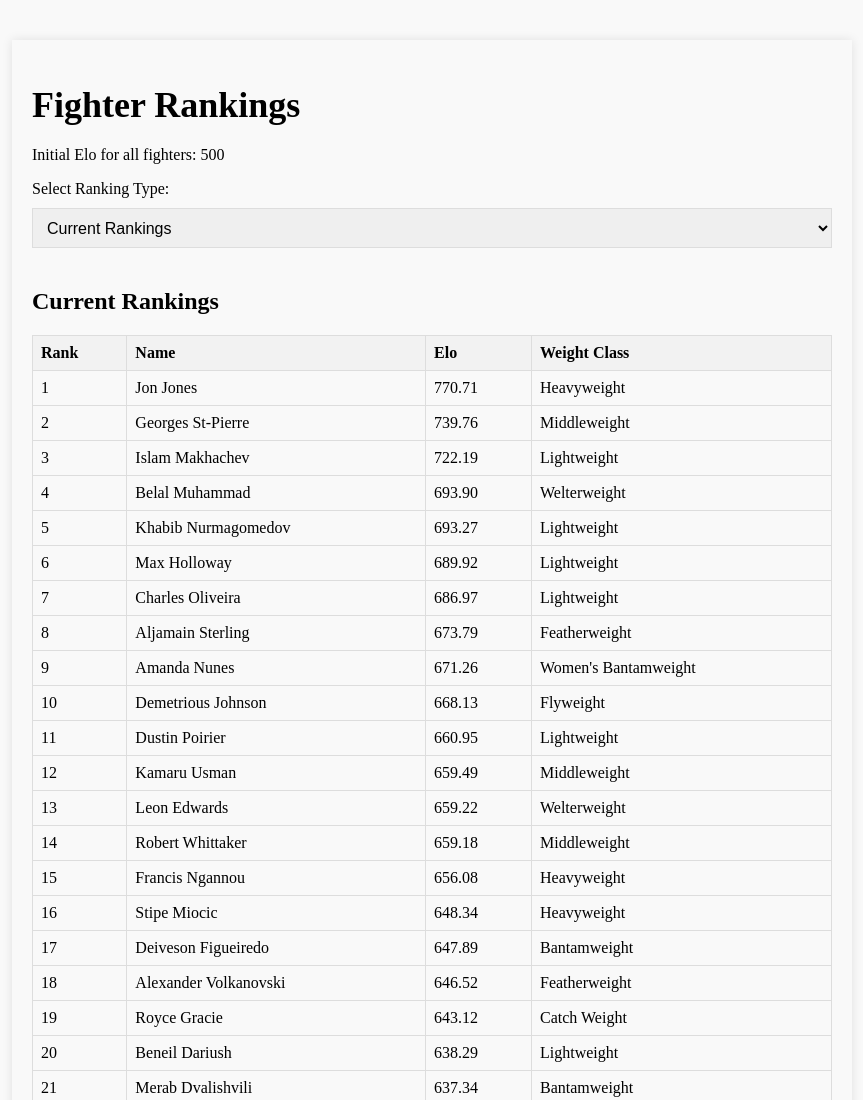
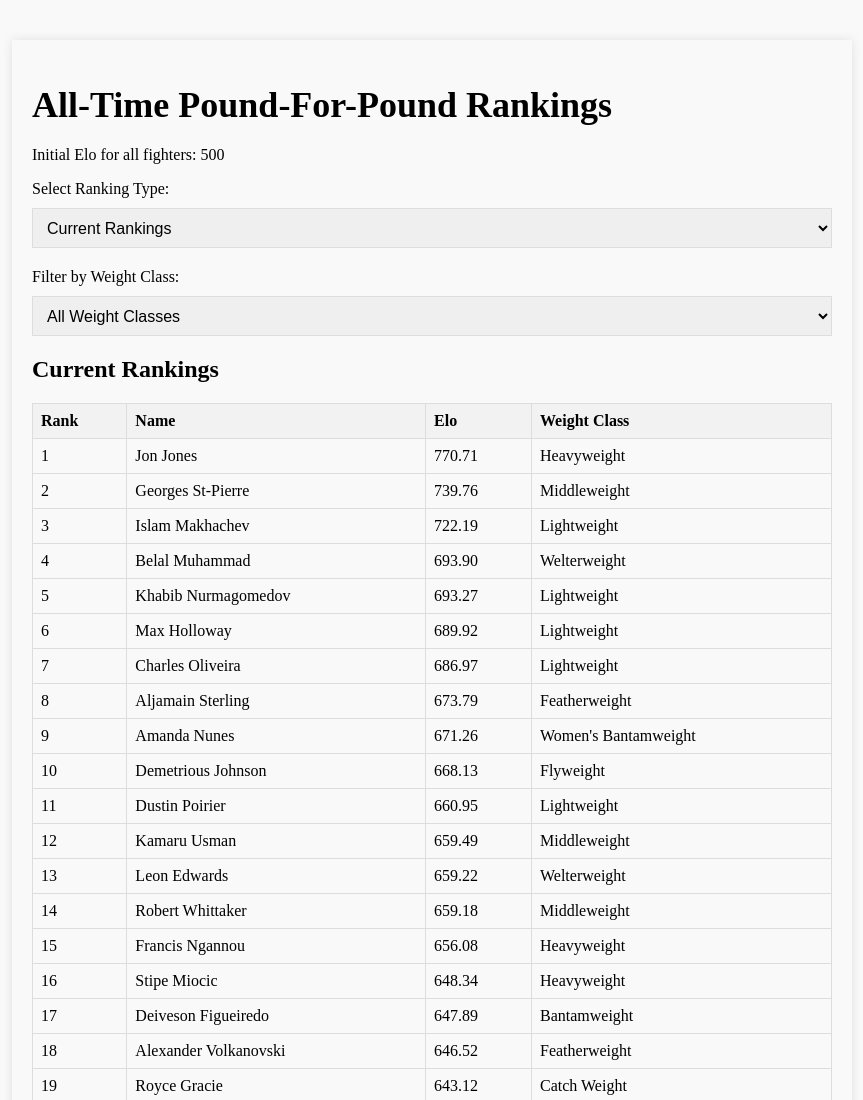
Before and after one commit to intelligent-username/UFC-P4P, a plain HTML site: page index.html in a window 1280 px wide. Shown: the top 1100 px of the page, without its empty margins (208-1071 px from the left). Drawn offline with nearby package versions, Linux system fonts and the light colour scheme.

Commit message:
Added Filter by Weight class feature

```diff
--- a/index.html
+++ b/index.html
@@ -3,17 +3,27 @@
 <head>
     <meta charset="UTF-8">
     <meta name="viewport" content="width=device-width, initial-scale=1.0">
-    <title>Fighter Rankings</title>
+    <title>Simple Pound-For-Pound Rankings</title>
     <link rel="stylesheet" href="styles.css">
 </head>
 <body>
-    <h1>Fighter Rankings</h1>
+    <h1>All-Time Pound-For-Pound Rankings</h1>
     <p>Initial Elo for all fighters: 500</p>
+
+    <!-- Existing ranking type selection -->
     <label for="ranking-type">Select Ranking Type:</label>
     <select id="ranking-type">
         <option value="current">Current Rankings</option>
         <option value="historical">Historical Rankings</option>
     </select>
+
+    <!-- New weight class filter dropdown -->
+    <label for="weight-class-filter">Filter by Weight Class:</label>
+    <select id="weight-class-filter">
+        <option value="all">All Weight Classes</option>
+        <!-- Weight class options will be dynamically populated -->
+    </select>
+
     <h2 id="ranking-title">Current Rankings</h2>
     <table id="ranking-table">
         <thead>
@@ -25,9 +35,10 @@
             </tr>
         </thead>
         <tbody id="ranking-body">
-            <!-- Rows will be dynamically generated here -->
+            <!-- Rows to be dynamically generated here -->
         </tbody>
     </table>
+
     <button id="load-more">Load More</button>
     <script src="https://cdnjs.cloudflare.com/ajax/libs/PapaParse/5.3.0/papaparse.min.js"></script>
     <script src="script.js"></script>
--- a/script.js
+++ b/script.js
@@ -3,6 +3,7 @@ let fightHistory = [];
 let fighterMetadata = [];
 let currentDisplayCount = 50; // Start with 50 fighters to display
 let additionalDisplayCount = 20; // Initial additional count for Load More button
+let weightClasses = []; // To hold all unique weight classes
 
 async function loadData() {
     try {
@@ -27,6 +28,10 @@ async function loadData() {
 
         // Process elo_history.txt manually
         fightHistory = processEloHistory(historyData);
+
+        // Extract unique weight classes from metadata and update dropdown
+        weightClasses = Array.from(new Set(fighterMetadata.map(f => f.latest_weight_class))).filter(Boolean);
+        populateWeightClassDropdown();
 
         updateRankings();
     } catch (error) {
@@ -56,10 +61,20 @@ function processEloHistory(data) {
     return Array.from(eloMap, ([fighter_name, max_elo]) => ({ fighter_name, max_elo }));
 }
 
+function populateWeightClassDropdown() {
+    const dropdown = document.getElementById('weight-class-filter');
+    weightClasses.forEach(weightClass => {
+        const option = document.createElement('option');
+        option.value = weightClass;
+        option.textContent = weightClass;
+        dropdown.appendChild(option);
+    });
+}
+
 function updateRankings() {
     const rankingType = document.getElementById('ranking-type').value;
+    const weightClassFilter = document.getElementById('weight-class-filter').value;
     const rankingTitle = document.getElementById('ranking-title');
-    const rankingBody = document.getElementById('ranking-body');
 
     let rankedFighters;
 
@@ -69,6 +84,14 @@ function updateRankings() {
     } else {
         rankingTitle.textContent = 'Historical Rankings';
         rankedFighters = [...fightHistory].sort((a, b) => b.max_elo - a.max_elo); // Sort by max_elo
+    }
+
+    // Filter fighters by weight class if selected
+    if (weightClassFilter !== 'all') {
+        rankedFighters = rankedFighters.filter(fighter => {
+            const metadata = fighterMetadata.find(m => m.fighter_name === fighter.fighter_name);
+            return metadata && metadata.latest_weight_class === weightClassFilter;
+        });
     }
 
     displayRankings(rankedFighters);
@@ -114,5 +137,10 @@ document.addEventListener('DOMContentLoaded', () => {
         additionalDisplayCount = 20; // Reset additional count
         updateRankings();
     });
+    document.getElementById('weight-class-filter').addEventListener('change', () => {
+        currentDisplayCount = 50; // Reset to initial count
+        additionalDisplayCount = 20; // Reset additional count
+        updateRankings();
+    });
     document.getElementById('load-more').addEventListener('click', loadMore);
 });
```
Also changed, not shown: README.md.
